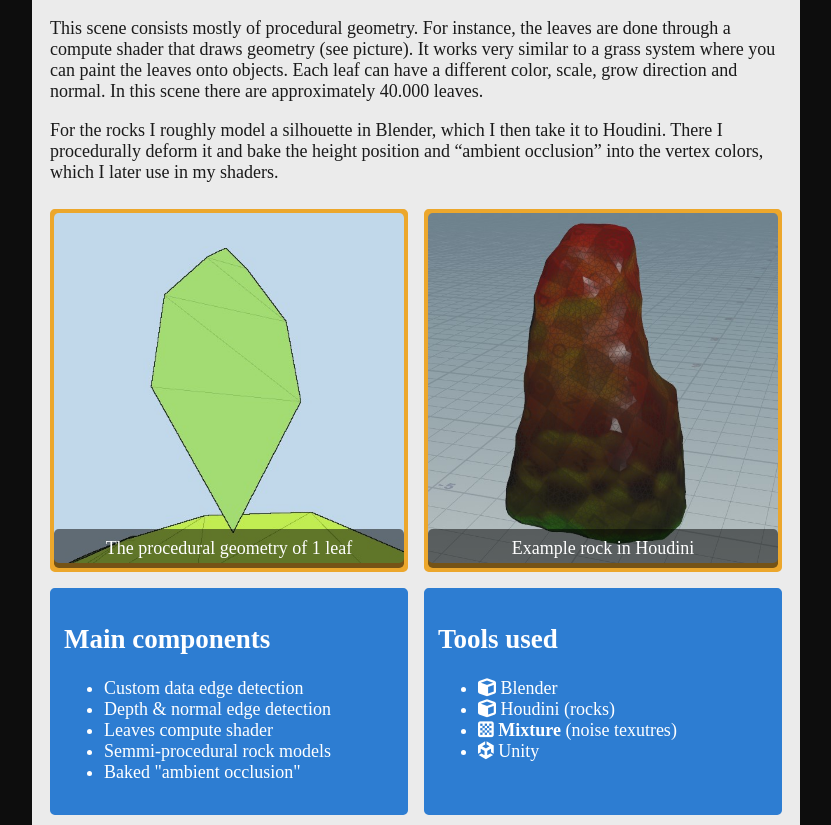
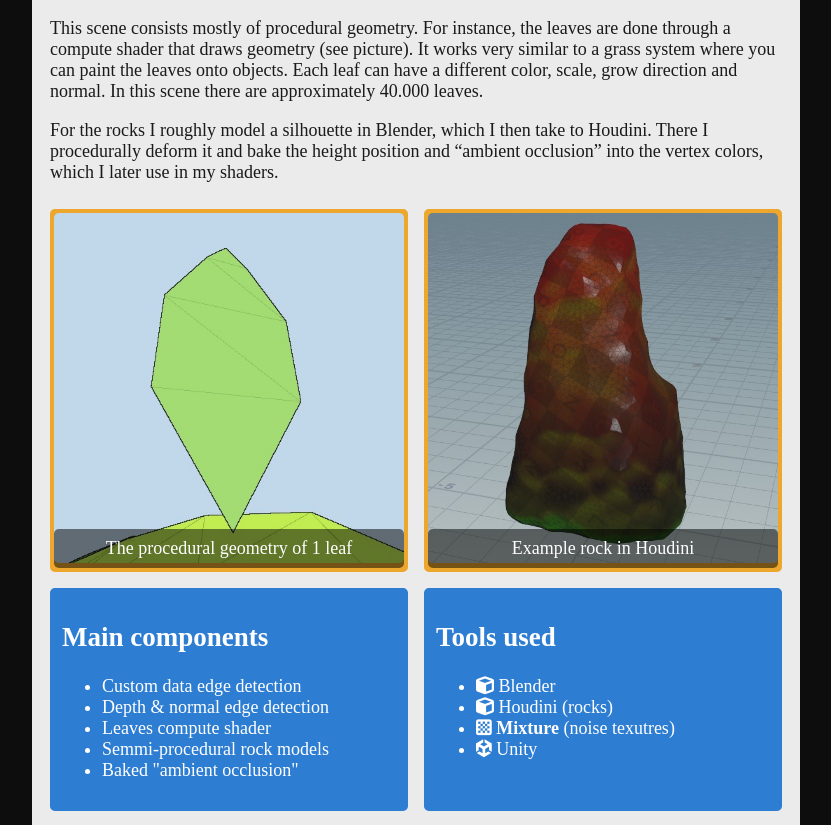
Before and after one commit to Radagasd/Radagasd.github.io, a Jekyll site: the page built from _posts/2021-11-22-gardens-recreation-ma-ko.html, in a window 1280 px wide, cut to the strip 1400-2225 px from the top of the page. Shown: the whole strip, without its empty margins (224-1055 px from the left). Built offline with Jekyll 4.4.1, drawn with Linux system fonts in a browser that asks for light colours; nearby versions of some CDN libraries.

Commit message:
no message

```diff
--- a/_posts/2021-11-22-gardens-recreation-ma-ko.html
+++ b/_posts/2021-11-22-gardens-recreation-ma-ko.html
@@ -18,7 +18,7 @@
 </div>
 
 <p>This scene consists mostly of procedural geometry. For instance, the leaves are done through a compute shader that draws geometry (see picture). It works very similar to a grass system where you can paint the leaves onto objects. Each leaf can have a different color, scale, grow direction and normal. In this scene there are approximately 40.000 leaves. </p>
-<p>For the rocks I roughly model a silhouette in Blender, which I then take it to Houdini. There I procedurally deform it and bake the height position and “ambient occlusion” into the vertex colors, which I later use in my shaders.</p>
+<p>For the rocks I roughly model a silhouette in Blender, which I then take to Houdini. There I procedurally deform it and bake the height position and “ambient occlusion” into the vertex colors, which I later use in my shaders.</p>
 
 <div class="grid-2">
     <div class="image-container round">
--- a/_sass/libs/_core.scss
+++ b/_sass/libs/_core.scss
@@ -7,8 +7,7 @@
     border: 0.3rem solid palette(video-box);
     border-radius: 0.3rem;
 
-    margin-top: 0.5rem;
-    margin-bottom: 0.5rem;
+    margin: 0.5rem 0;
 }
 .youtube-container iframe {
 	position: absolute;
@@ -47,8 +46,7 @@
     position:relative;
     border: 0.3rem solid palette(accent3);
     background-color: palette(accent3);
-    margin-top: 0.5rem;
-    margin-bottom: 0.5rem;
+    margin: 0.5rem 0;
 }
 
 .image-container img{
@@ -73,12 +71,11 @@
 
 .list-container{
     position: relative;
-    border: 0.5vw solid palette(accent4);
+    border: 0.3rem solid palette(accent4);
     background-color: palette(accent4);
     color: palette(text-alt);
     padding: 0.5rem;
-    margin-top: 0.5rem;
-    margin-bottom: 0.5rem;
+    margin: 0.5rem 0;
 }
 
 .round{
```
